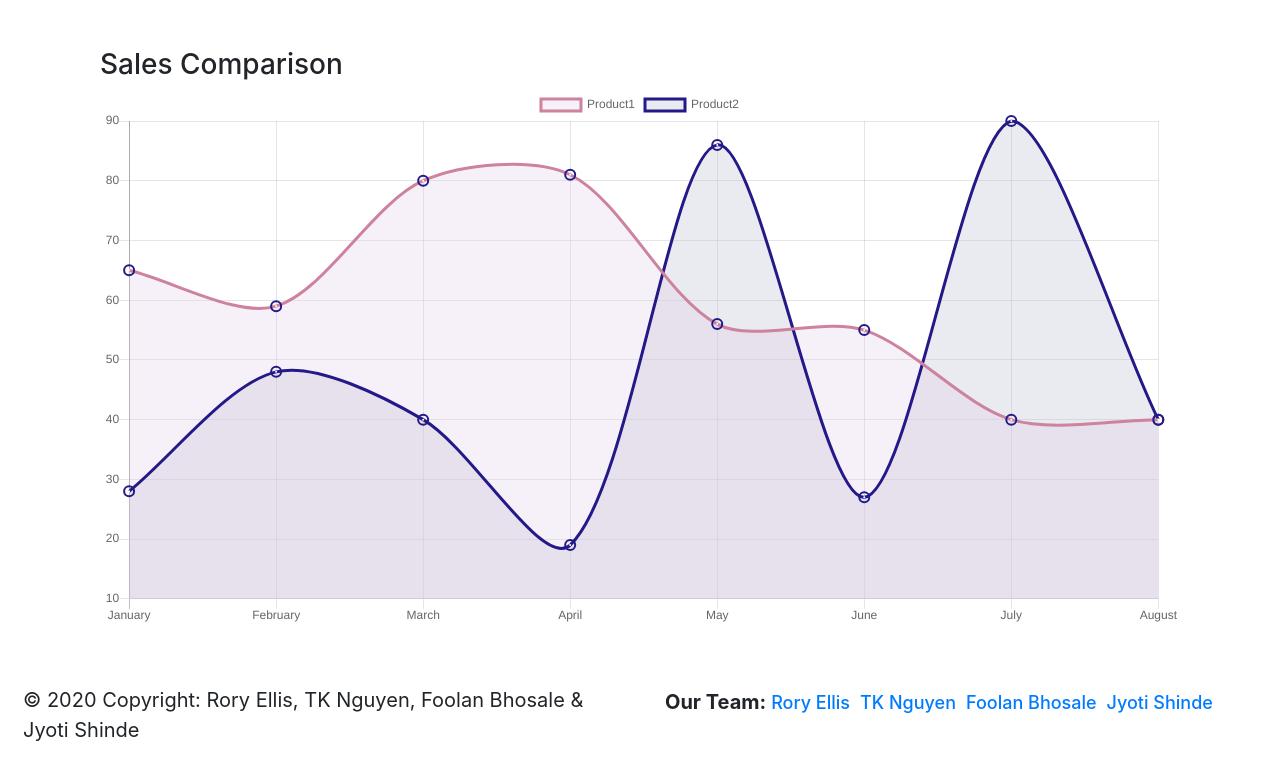
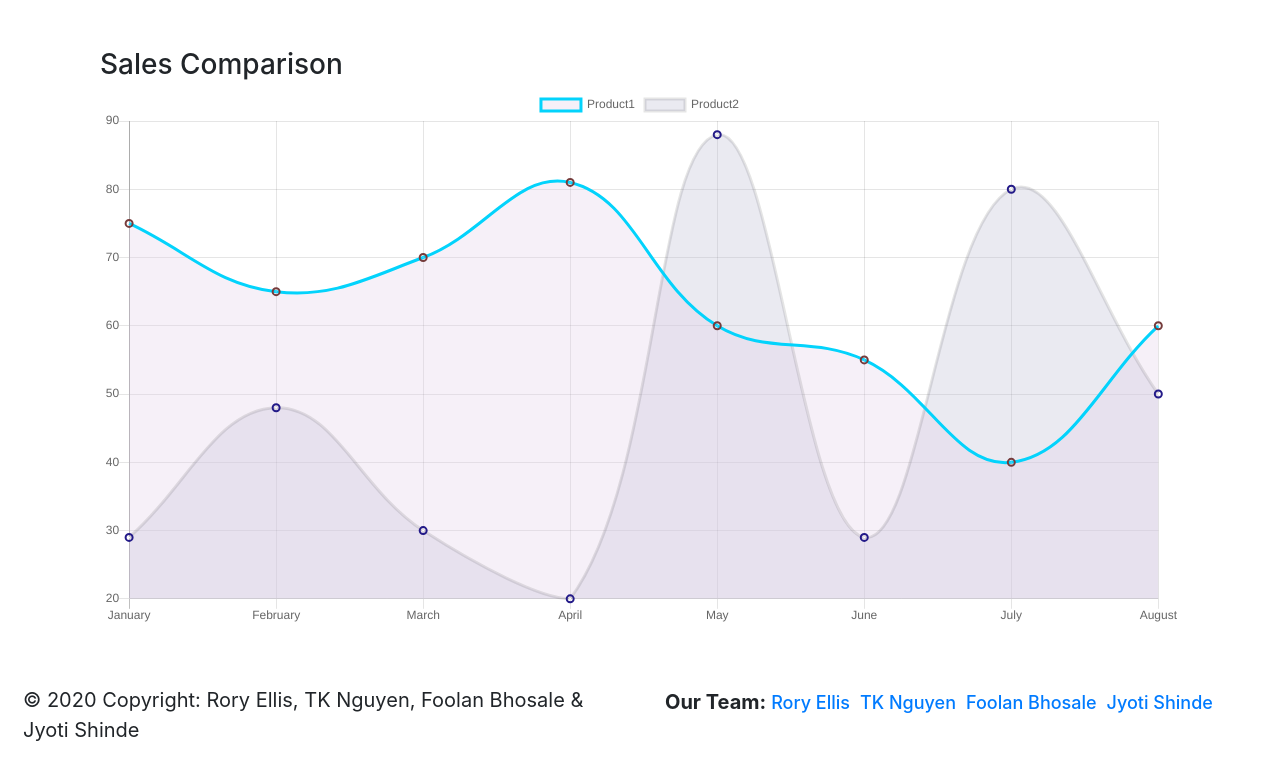
Before and after one commit to statst/Group-Project-CRM-frontend, a React (Create React App) app in the folder crm/: page /dashboard in a window 1280 px wide. Shown: the part 672-1441 px from the top of the page. Built offline with nearby package versions, Linux system fonts and the light colour scheme.

Commit message:
pushed uncommited changes

```diff
--- a/crm/src/components/DashBoard/LineChart.js
+++ b/crm/src/components/DashBoard/LineChart.js
@@ -19,44 +19,29 @@ class LineChart extends React.Component {
 				{
 					label: 'Product1',
 					fill: true,
-					lineTension: 0.3,
 					backgroundColor: 'rgba(225, 204,230, .3)',
-					borderColor: 'rgb(205, 130, 158)',
-					borderCapStyle: 'butt',
+					borderColor: 'rgb(3, 211, 252)',
 					borderDash: [],
-					borderDashOffset: 0.0,
-					borderJoinStyle: 'miter',
-					pointBorderColor: 'rgb(205, 130,1 58)',
-					pointBackgroundColor: 'rgb(255, 255, 255)',
-					pointBorderWidth: 10,
-					pointHoverRadius: 5,
-					pointHoverBackgroundColor: 'rgb(0, 0, 0)',
-					pointHoverBorderColor: 'rgba(220, 220, 220,1)',
-					pointHoverBorderWidth: 2,
+					pointBorderColor: 'rgb(117, 60, 60)',
+					pointBorderWidth: 7,
+					pointHoverBackgroundColor: 'rgb(161, 108, 108)',
+					pointHoverBorderColor: 'rgba(230, 106, 106)',
 					pointRadius: 1,
-					pointHitRadius: 10,
-					data: [65, 59, 80, 81, 56, 55, 40, 40],
+					data: [75, 65, 70, 81, 60, 55, 40, 60],
 				},
 				{
 					label: 'Product2',
 					fill: true,
-					lineTension: 0.3,
 					backgroundColor: 'rgba(184, 185, 210, .3)',
-					borderColor: 'rgb(35, 26, 136)',
-					borderCapStyle: 'butt',
-					borderDash: [],
-					borderDashOffset: 0.0,
-					borderJoinStyle: 'miter',
 					pointBorderColor: 'rgb(35, 26, 136)',
 					pointBackgroundColor: 'rgb(255, 255, 255)',
-					pointBorderWidth: 10,
+					pointBorderWidth: 7,
 					pointHoverRadius: 5,
 					pointHoverBackgroundColor: 'rgb(0, 0, 0)',
 					pointHoverBorderColor: 'rgba(220, 220, 220, 1)',
 					pointHoverBorderWidth: 2,
 					pointRadius: 1,
-					pointHitRadius: 10,
-					data: [28, 48, 40, 19, 86, 27, 90, 40],
+					data: [29, 48, 30, 20, 88, 29, 80, 50],
 				},
 			],
 		},
```
